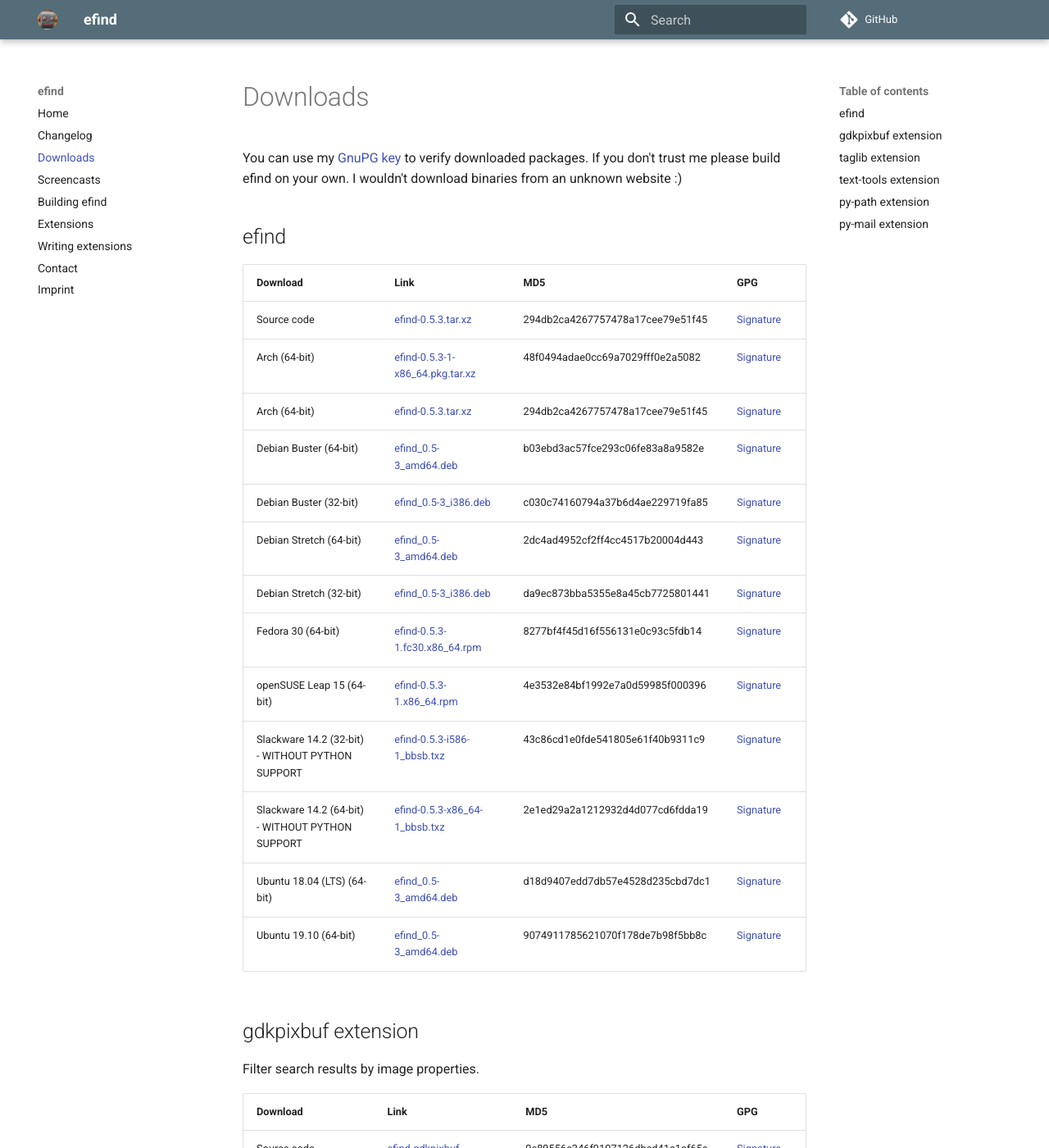
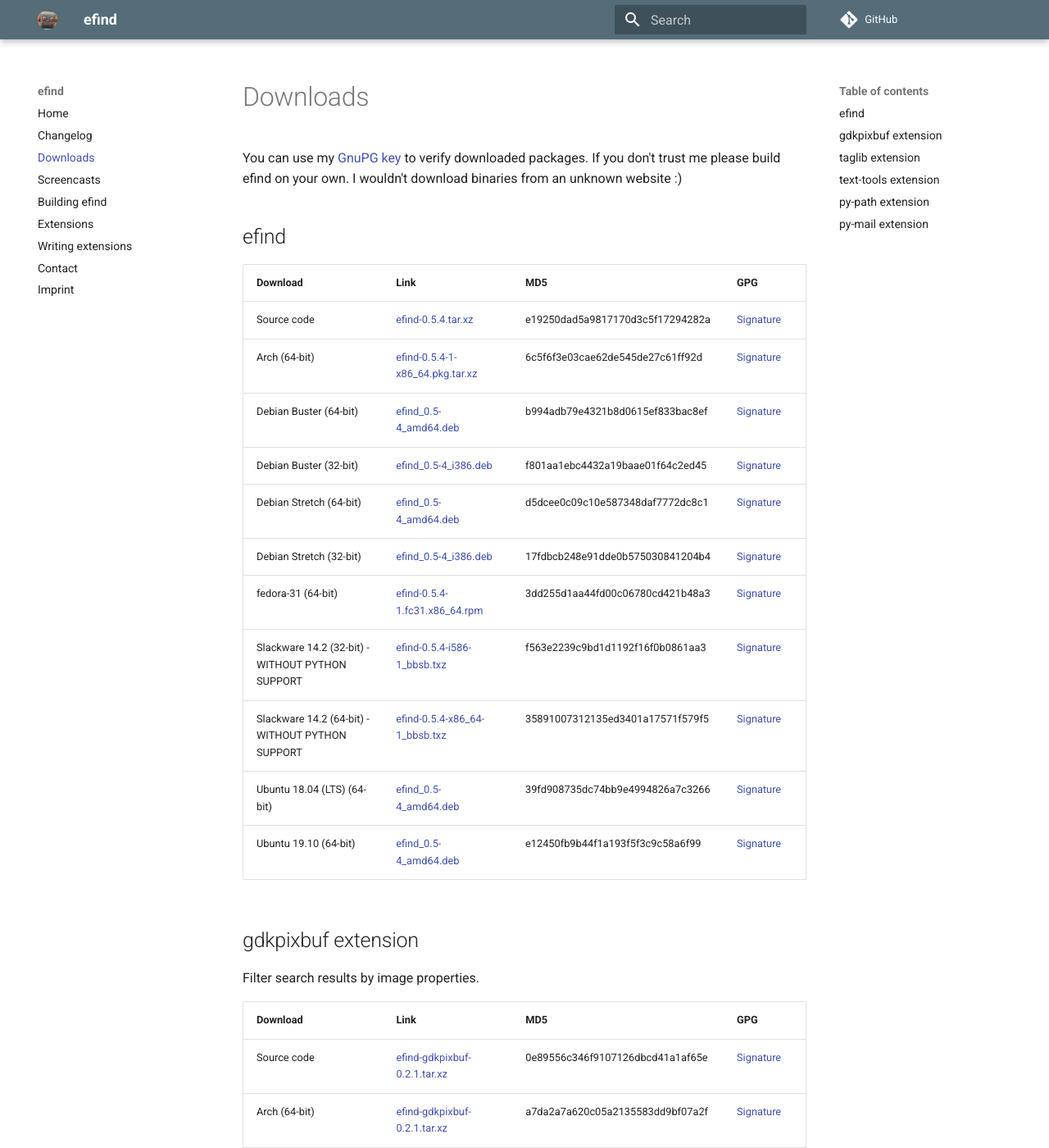
Before and after one commit to 20centaurifux/efind-website, an MkDocs documentation site: the page built from docs/downloads.md, in a window 1280 px wide and 1400 px high. Shown: the whole window at 82% size. Built offline with MkDocs 1.6.1 and Material for MkDocs 9.7.7, drawn with Linux system fonts in a browser that asks for light colours; comment, search, counter and statistics services are not loaded; some of the changed text lies outside the part shown.

Commit message:
efind v0.5.4

```diff
--- a/docs/downloads.md
+++ b/docs/downloads.md
@@ -6,19 +6,17 @@
 
 | Download | Link | MD5 | GPG |
 | :------- | :--- | :-- | :-- |
-Source code|[efind-0.5.3.tar.xz](downloads/source/efind-0.5.3.tar.xz)|294db2ca4267757478a17cee79e51f45|[Signature](downloads/source/efind-0.5.3.tar.xz.asc)
-Arch (64-bit)|[efind-0.5.3-1-x86_64.pkg.tar.xz](downloads/arch/efind-0.5.3-1-x86_64.pkg.tar.xz)|48f0494adae0cc69a7029fff0e2a5082|[Signature](downloads/arch/efind-0.5.3-1-x86_64.pkg.tar.xz.asc)
-Arch (64-bit)|[efind-0.5.3.tar.xz](downloads/arch/efind-0.5.3.tar.xz)|294db2ca4267757478a17cee79e51f45|[Signature](downloads/arch/efind-0.5.3.tar.xz.asc)
-Debian Buster (64-bit)|[efind_0.5-3_amd64.deb](downloads/debian-10/efind_0.5-3_amd64.deb)|b03ebd3ac57fce293c06fe83a8a9582e|[Signature](downloads/debian-10/efind_0.5-3_amd64.deb.asc)
-Debian Buster (32-bit)|[efind_0.5-3_i386.deb](downloads/debian-10/efind_0.5-3_i386.deb)|c030c74160794a37b6d4ae229719fa85|[Signature](downloads/debian-10/efind_0.5-3_i386.deb.asc)
-Debian Stretch (64-bit)|[efind_0.5-3_amd64.deb](downloads/debian-9/efind_0.5-3_amd64.deb)|2dc4ad4952cf2ff4cc4517b20004d443|[Signature](downloads/debian-9/efind_0.5-3_amd64.deb.asc)
-Debian Stretch (32-bit)|[efind_0.5-3_i386.deb](downloads/debian-9/efind_0.5-3_i386.deb)|da9ec873bba5355e8a45cb7725801441|[Signature](downloads/debian-9/efind_0.5-3_i386.deb.asc)
-Fedora 30 (64-bit)|[efind-0.5.3-1.fc30.x86_64.rpm](downloads/fedora-30/efind-0.5.3-1.fc30.x86_64.rpm)|8277bf4f45d16f556131e0c93c5fdb14|[Signature](downloads/fedora-30/efind-0.5.3-1.fc30.x86_64.rpm.asc)
-openSUSE Leap 15 (64-bit)|[efind-0.5.3-1.x86_64.rpm](downloads/opensuse-leap/efind-0.5.3-1.x86_64.rpm)|4e3532e84bf1992e7a0d59985f000396|[Signature](downloads/opensuse-leap/efind-0.5.3-1.x86_64.rpm.asc)
-Slackware 14.2 (32-bit) - WITHOUT PYTHON SUPPORT|[efind-0.5.3-i586-1_bbsb.txz](downloads/slackware-14.2/efind-0.5.3-i586-1_bbsb.txz)|43c86cd1e0fde541805e61f40b9311c9|[Signature](downloads/slackware-14.2/efind-0.5.3-i586-1_bbsb.txz.asc)
-Slackware 14.2 (64-bit) - WITHOUT PYTHON SUPPORT|[efind-0.5.3-x86_64-1_bbsb.txz](downloads/slackware-14.2/efind-0.5.3-x86_64-1_bbsb.txz)|2e1ed29a2a1212932d4d077cd6fdda19|[Signature](downloads/slackware-14.2/efind-0.5.3-x86_64-1_bbsb.txz.asc)
-Ubuntu 18.04 (LTS) (64-bit)|[efind_0.5-3_amd64.deb](downloads/ubuntu-18.04/efind_0.5-3_amd64.deb)|d18d9407edd7db57e4528d235cbd7dc1|[Signature](downloads/ubuntu-18.04/efind_0.5-3_amd64.deb.asc)
-Ubuntu 19.10 (64-bit)|[efind_0.5-3_amd64.deb](downloads/ubuntu-19.10/efind_0.5-3_amd64.deb)|9074911785621070f178de7b98f5bb8c|[Signature](downloads/ubuntu-19.10/efind_0.5-3_amd64.deb.asc)
+Source code|[efind-0.5.4.tar.xz](downloads/source/efind-0.5.4.tar.xz)|e19250dad5a9817170d3c5f17294282a|[Signature](downloads/source/efind-0.5.4.tar.xz.asc)
+Arch (64-bit)|[efind-0.5.4-1-x86_64.pkg.tar.xz](downloads/arch/efind-0.5.4-1-x86_64.pkg.tar.xz)|6c5f6f3e03cae62de545de27c61ff92d|[Signature](downloads/arch/efind-0.5.4-1-x86_64.pkg.tar.xz.asc)
+Debian Buster (64-bit)|[efind_0.5-4_amd64.deb](downloads/debian-10/efind_0.5-4_amd64.deb)|b994adb79e4321b8d0615ef833bac8ef|[Signature](downloads/debian-10/efind_0.5-4_amd64.deb.asc)
+Debian Buster (32-bit)|[efind_0.5-4_i386.deb](downloads/debian-10/efind_0.5-4_i386.deb)|f801aa1ebc4432a19baae01f64c2ed45|[Signature](downloads/debian-10/efind_0.5-4_i386.deb.asc)
+Debian Stretch (64-bit)|[efind_0.5-4_amd64.deb](downloads/debian-9/efind_0.5-4_amd64.deb)|d5dcee0c09c10e587348daf7772dc8c1|[Signature](downloads/debian-9/efind_0.5-4_amd64.deb.asc)
+Debian Stretch (32-bit)|[efind_0.5-4_i386.deb](downloads/debian-9/efind_0.5-4_i386.deb)|17fdbcb248e91dde0b575030841204b4|[Signature](downloads/debian-9/efind_0.5-4_i386.deb.asc)
+fedora-31 (64-bit)|[efind-0.5.4-1.fc31.x86_64.rpm](downloads/fedora-31/efind-0.5.4-1.fc31.x86_64.rpm)|3dd255d1aa44fd00c06780cd421b48a3|[Signature](downloads/fedora-31/efind-0.5.4-1.fc31.x86_64.rpm.asc)
+Slackware 14.2 (32-bit) - WITHOUT PYTHON SUPPORT|[efind-0.5.4-i586-1_bbsb.txz](downloads/slackware-14.2/efind-0.5.4-i586-1_bbsb.txz)|f563e2239c9bd1d1192f16f0b0861aa3|[Signature](downloads/slackware-14.2/efind-0.5.4-i586-1_bbsb.txz.asc)
+Slackware 14.2 (64-bit) - WITHOUT PYTHON SUPPORT|[efind-0.5.4-x86_64-1_bbsb.txz](downloads/slackware-14.2/efind-0.5.4-x86_64-1_bbsb.txz)|35891007312135ed3401a17571f579f5|[Signature](downloads/slackware-14.2/efind-0.5.4-x86_64-1_bbsb.txz.asc)
+Ubuntu 18.04 (LTS) (64-bit)|[efind_0.5-4_amd64.deb](downloads/ubuntu-18.04/efind_0.5-4_amd64.deb)|39fd908735dc74bb9e4994826a7c3266|[Signature](downloads/ubuntu-18.04/efind_0.5-4_amd64.deb.asc)
+Ubuntu 19.10 (64-bit)|[efind_0.5-4_amd64.deb](downloads/ubuntu-19.10/efind_0.5-4_amd64.deb)|e12450fb9b44f1a193f5f3c9c58a6f99|[Signature](downloads/ubuntu-19.10/efind_0.5-4_amd64.deb.asc)
 
 ##gdkpixbuf extension
 
@@ -32,8 +30,6 @@
 Debian Buster (32-bit)|[efind-gdkpixbuf_0.2-1_i386.deb](downloads/debian-10/efind-gdkpixbuf_0.2-1_i386.deb)|6d5783a18f7758caeb0e5d856f306f7f|[Signature](downloads/debian-10/efind-gdkpixbuf_0.2-1_i386.deb.asc)
 Debian Stretch (64-bit)|[efind-gdkpixbuf_0.2-1_amd64.deb](downloads/debian-9/efind-gdkpixbuf_0.2-1_amd64.deb)|4dc5d16f97e7674a5460590c3f8f8171|[Signature](downloads/debian-9/efind-gdkpixbuf_0.2-1_amd64.deb.asc)
 Debian Stretch (32-bit)|[efind-gdkpixbuf_0.2-1_i386.deb](downloads/debian-9/efind-gdkpixbuf_0.2-1_i386.deb)|761e2e9a543902f00e689d80169a83d0|[Signature](downloads/debian-9/efind-gdkpixbuf_0.2-1_i386.deb.asc)
-Fedora 30 (64-bit)|[efind-gdkpixbuf-0.2.1-1.fc30.x86_64.rpm](downloads/fedora-30/efind-gdkpixbuf-0.2.1-1.fc30.x86_64.rpm)|4e65aeedce515b820425655697f891f1|[Signature](downloads/fedora-30/efind-gdkpixbuf-0.2.1-1.fc30.x86_64.rpm.asc)
-openSUSE Leap 15 (64-bit)|[efind-gdkpixbuf-0.2.1-1.x86_64.rpm](downloads/opensuse-leap/efind-gdkpixbuf-0.2.1-1.x86_64.rpm)|3920a8c53a0059af3e9ff201b8836cbf|[Signature](downloads/opensuse-leap/efind-gdkpixbuf-0.2.1-1.x86_64.rpm.asc)
 Slackware 14.2 (32-bit) - WITHOUT PYTHON SUPPORT|[efind-gdkpixbuf-0.2.1-i586-1_bbsb.txz](downloads/slackware-14.2/efind-gdkpixbuf-0.2.1-i586-1_bbsb.txz)|8fb65c19fa11e2d3a69b557aac90bc19|[Signature](downloads/slackware-14.2/efind-gdkpixbuf-0.2.1-i586-1_bbsb.txz.asc)
 Slackware 14.2 (64-bit) - WITHOUT PYTHON SUPPORT|[efind-gdkpixbuf-0.2.1-x86_64-1_bbsb.txz](downloads/slackware-14.2/efind-gdkpixbuf-0.2.1-x86_64-1_bbsb.txz)|2abc418e5471318b7f9e80262b70c900|[Signature](downloads/slackware-14.2/efind-gdkpixbuf-0.2.1-x86_64-1_bbsb.txz.asc)
 Ubuntu 18.04 (LTS) (64-bit)|[efind-gdkpixbuf_0.2-1_amd64.deb](downloads/ubuntu-18.04/efind-gdkpixbuf_0.2-1_amd64.deb)|207cb6eb73e513c3e5c3b11597bf0ebf|[Signature](downloads/ubuntu-18.04/efind-gdkpixbuf_0.2-1_amd64.deb.asc)
@@ -51,8 +47,7 @@
 Debian Buster (32-bit)|[efind-taglib_0.2-1_i386.deb](downloads/debian-10/efind-taglib_0.2-1_i386.deb)|fa009c98e1c740fece493690d2d74e0d|[Signature](downloads/debian-10/efind-taglib_0.2-1_i386.deb.asc)
 Debian Stretch (64-bit)|[efind-taglib_0.2-1_amd64.deb](downloads/debian-9/efind-taglib_0.2-1_amd64.deb)|69b29ff1525bf8f5c883d2f2c10360e6|[Signature](downloads/debian-9/efind-taglib_0.2-1_amd64.deb.asc)
 Debian Stretch (32-bit)|[efind-taglib_0.2-1_i386.deb](downloads/debian-9/efind-taglib_0.2-1_i386.deb)|134b80ca1523b72aada3abbc340f11ec|[Signature](downloads/debian-9/efind-taglib_0.2-1_i386.deb.asc)
-Fedora 30 (64-bit)|[efind-taglib-0.2.1-1.fc30.x86_64.rpm](downloads/fedora-30/efind-taglib-0.2.1-1.fc30.x86_64.rpm)|e86673fb8a147124137b4f66cdcc6c9b|[Signature](downloads/fedora-30/efind-taglib-0.2.1-1.fc30.x86_64.rpm.asc)
-openSUSE Leap 15 (64-bit)|[efind-taglib-0.2.1-1.x86_64.rpm](downloads/opensuse-leap/efind-taglib-0.2.1-1.x86_64.rpm)|5152b348d781ff52f4851fd78a45a66b|[Signature](downloads/opensuse-leap/efind-taglib-0.2.1-1.x86_64.rpm.asc)
+fedora-31 (64-bit)|[efind-taglib-0.2.1-1.fc31.x86_64.rpm](downloads/fedora-31/efind-taglib-0.2.1-1.fc31.x86_64.rpm)|ff3d68655984702d318607c070d84a4c|[Signature](downloads/fedora-31/efind-taglib-0.2.1-1.fc31.x86_64.rpm.asc)
 Slackware 14.2 (32-bit) - WITHOUT PYTHON SUPPORT|[efind-taglib-0.2.1-i586-1_bbsb.txz](downloads/slackware-14.2/efind-taglib-0.2.1-i586-1_bbsb.txz)|bc7ba2660dff92ce7b057ecc8bc343ca|[Signature](downloads/slackware-14.2/efind-taglib-0.2.1-i586-1_bbsb.txz.asc)
 Slackware 14.2 (64-bit) - WITHOUT PYTHON SUPPORT|[efind-taglib-0.2.1-x86_64-1_bbsb.txz](downloads/slackware-14.2/efind-taglib-0.2.1-x86_64-1_bbsb.txz)|f18976f068240c72a6ccc77db687d08e|[Signature](downloads/slackware-14.2/efind-taglib-0.2.1-x86_64-1_bbsb.txz.asc)
 Ubuntu 18.04 (LTS) (64-bit)|[efind-taglib_0.2-1_amd64.deb](downloads/ubuntu-18.04/efind-taglib_0.2-1_amd64.deb)|714aa49d4b761ddf735d4f905c61ce66|[Signature](downloads/ubuntu-18.04/efind-taglib_0.2-1_amd64.deb.asc)
@@ -70,8 +65,7 @@
 Debian Buster (32-bit)|[efind-text-tools_0.2-1_i386.deb](downloads/debian-10/efind-text-tools_0.2-1_i386.deb)|ee40049f5d00308d13afb0394eb7767d|[Signature](downloads/debian-10/efind-text-tools_0.2-1_i386.deb.asc)
 Debian Stretch (64-bit)|[efind-text-tools_0.2-1_amd64.deb](downloads/debian-9/efind-text-tools_0.2-1_amd64.deb)|4bc71843b5bc468f38bbc0a3848428cc|[Signature](downloads/debian-9/efind-text-tools_0.2-1_amd64.deb.asc)
 Debian Stretch (32-bit)|[efind-text-tools_0.2-1_i386.deb](downloads/debian-9/efind-text-tools_0.2-1_i386.deb)|ed7089d3e6422f6cd06c047bf7034b96|[Signature](downloads/debian-9/efind-text-tools_0.2-1_i386.deb.asc)
-Fedora 30 (64-bit)|[efind-text-tools-0.2.1-1.fc30.x86_64.rpm](downloads/fedora-30/efind-text-tools-0.2.1-1.fc30.x86_64.rpm)|d60e99b80d04e484b012d8946050f45d|[Signature](downloads/fedora-30/efind-text-tools-0.2.1-1.fc30.x86_64.rpm.asc)
-openSUSE Leap 15 (64-bit)|[efind-text-tools-0.2.1-1.x86_64.rpm](downloads/opensuse-leap/efind-text-tools-0.2.1-1.x86_64.rpm)|3b860f3939f263c06dffb41fea0e9a33|[Signature](downloads/opensuse-leap/efind-text-tools-0.2.1-1.x86_64.rpm.asc)
+fedora-31 (64-bit)|[efind-text-tools-0.2.1-1.fc31.x86_64.rpm](downloads/fedora-31/efind-text-tools-0.2.1-1.fc31.x86_64.rpm)|b26ea14cea844d2818c610336834f354|[Signature](downloads/fedora-31/efind-text-tools-0.2.1-1.fc31.x86_64.rpm.asc)
 Slackware 14.2 (32-bit) - WITHOUT PYTHON SUPPORT|[efind-text-tools-0.2.1-i586-1_bbsb.txz](downloads/slackware-14.2/efind-text-tools-0.2.1-i586-1_bbsb.txz)|cc2559bda62b778d31dcd989a630095c|[Signature](downloads/slackware-14.2/efind-text-tools-0.2.1-i586-1_bbsb.txz.asc)
 Slackware 14.2 (64-bit) - WITHOUT PYTHON SUPPORT|[efind-text-tools-0.2.1-x86_64-1_bbsb.txz](downloads/slackware-14.2/efind-text-tools-0.2.1-x86_64-1_bbsb.txz)|8073dd1e46ce734be9bf06df97c04392|[Signature](downloads/slackware-14.2/efind-text-tools-0.2.1-x86_64-1_bbsb.txz.asc)
 Ubuntu 18.04 (LTS) (64-bit)|[efind-text-tools_0.2-1_amd64.deb](downloads/ubuntu-18.04/efind-text-tools_0.2-1_amd64.deb)|cd25a0d859040fa7ca6acce1a024945e|[Signature](downloads/ubuntu-18.04/efind-text-tools_0.2-1_amd64.deb.asc)
--- a/generate_downloads.py
+++ b/generate_downloads.py
@@ -67,7 +67,7 @@
     print f.read()
 
 print "##efind\n"
-generate_table("efind", "0.5.3")
+generate_table("efind", "0.5.4")
 
 print "\n##gdkpixbuf extension\n\nFilter search results by image properties.\n"
 generate_table("efind-gdkpixbuf", "0.2.1")
```
Also changed, not shown: docs/changelog.md (+6 -0 lines), docs/index.md (+27 -13 lines).
